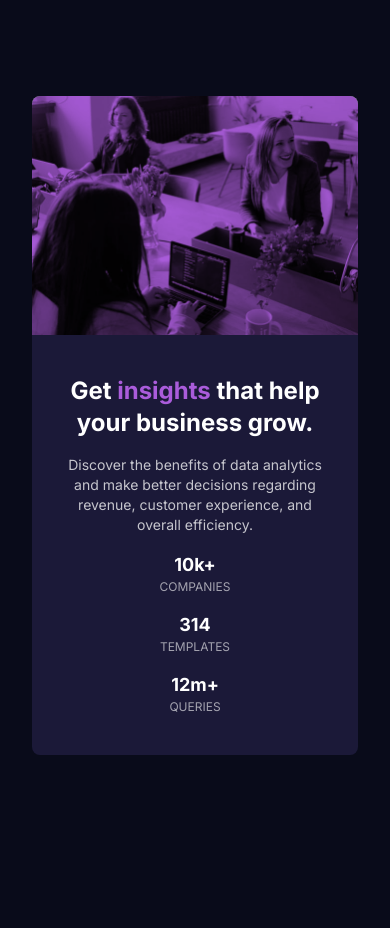
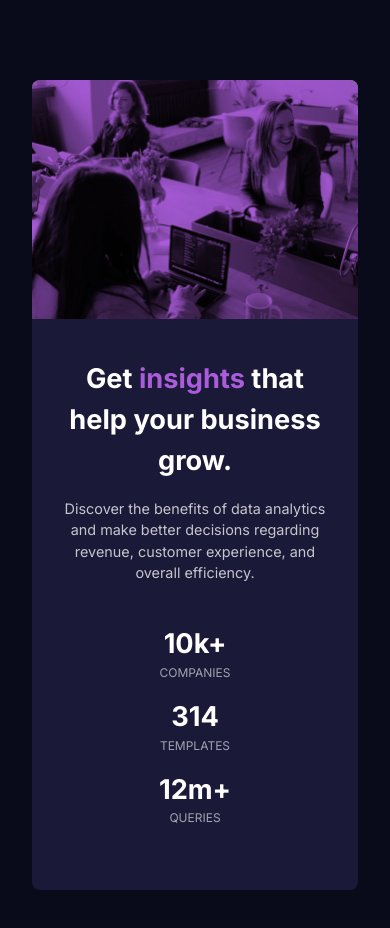
Before and after one commit to JustinByrne/FM-Stats-preview-card-component, a website: page index.html in a window 390 px wide. Before the commit the page ends 851 px from the top, so only its background shows below. Drawn offline with Linux system fonts and the light colour scheme.

Commit message:
completed mobile view

```diff
--- a/index.html
+++ b/index.html
@@ -11,27 +11,27 @@
   <link href="https://fonts.googleapis.com/css2?family=Inter:wght@400;700&family=Lexend+Deca&display=swap" rel="stylesheet">
 </head>
 <body class="bg-darkBlue">
-  <div class="relative px-8 py-24 flex justify-center h-auto">
-    <div class="bg-desaturatedBlue text-white rounded-lg overflow-hidden w-full">
+  <div class="relative px-8 py-20 flex justify-center h-auto">
+    <div class="bg-desaturatedBlue text-white rounded-lg overflow-hidden w-full flex flex-col lg:flex-row-reverse">
       <div class="relative">
         <div class="absolute top-0 bottom-0 left-0 right-0 bg-accent mix-blend-multiply"></div>
         <img class="" src="./images/image-header-mobile.jpg">
       </div>
       <div class="flex flex-col space-y-4 px-7 py-10">
-        <h1 class="text-2xl font-bold text-center font-inter">
+        <h1 class="text-2.5xl font-bold text-center font-inter">
           Get <span class="text-accent">insights</span> that help your business grow.
         </h1>
 
-        <div class="font-inter text-center text-white/75 text-sm">
+        <div class="font-inter text-center text-white/75 text-smr">
           Discover the benefits of data
           analytics and make better decisions
           regarding revenue, customer
           experience, and overall efficiency.
         </div>
 
-        <div class="grid grid-cols-1 gap-4">
+        <div class="grid grid-cols-1 lg:grid-cols-3 gap-4 py-6">
           <div class="flex flex-col text-center">
-            <p class="font-inter font-bold text-lg">
+            <p class="font-inter font-bold text-2.5xl">
               10k+
             </p>
             <p class="text-white/60 uppercase text-xs font-inter">
@@ -39,7 +39,7 @@
             </p>
           </div>
           <div class="flex flex-col text-center">
-            <p class="font-inter font-bold text-lg">
+            <p class="font-inter font-bold text-2.5xl">
               314
             </p>
             <p class="text-white/60 uppercase text-xs font-inter">
@@ -47,7 +47,7 @@
             </p>
           </div>
           <div class="flex flex-col text-center">
-            <p class="font-inter font-bold text-lg">
+            <p class="font-inter font-bold text-2.5xl">
               12m+
             </p>
             <p class="text-white/60 uppercase text-xs font-inter">
--- a/tailwind.config.js
+++ b/tailwind.config.js
@@ -6,6 +6,10 @@ module.exports = {
   darkMode: false, // or 'media' or 'class'
   theme: {
     extend: {
+      fontSize: {
+        'smr': '0.9rem',
+        '2.5xl': '1.7rem',
+      },
       fontFamily: {
         inter: 'Inter, sans-serif',
         deca: 'Lexend Deca, sans-serif',
```
Also changed, not shown: tailwind.css.
